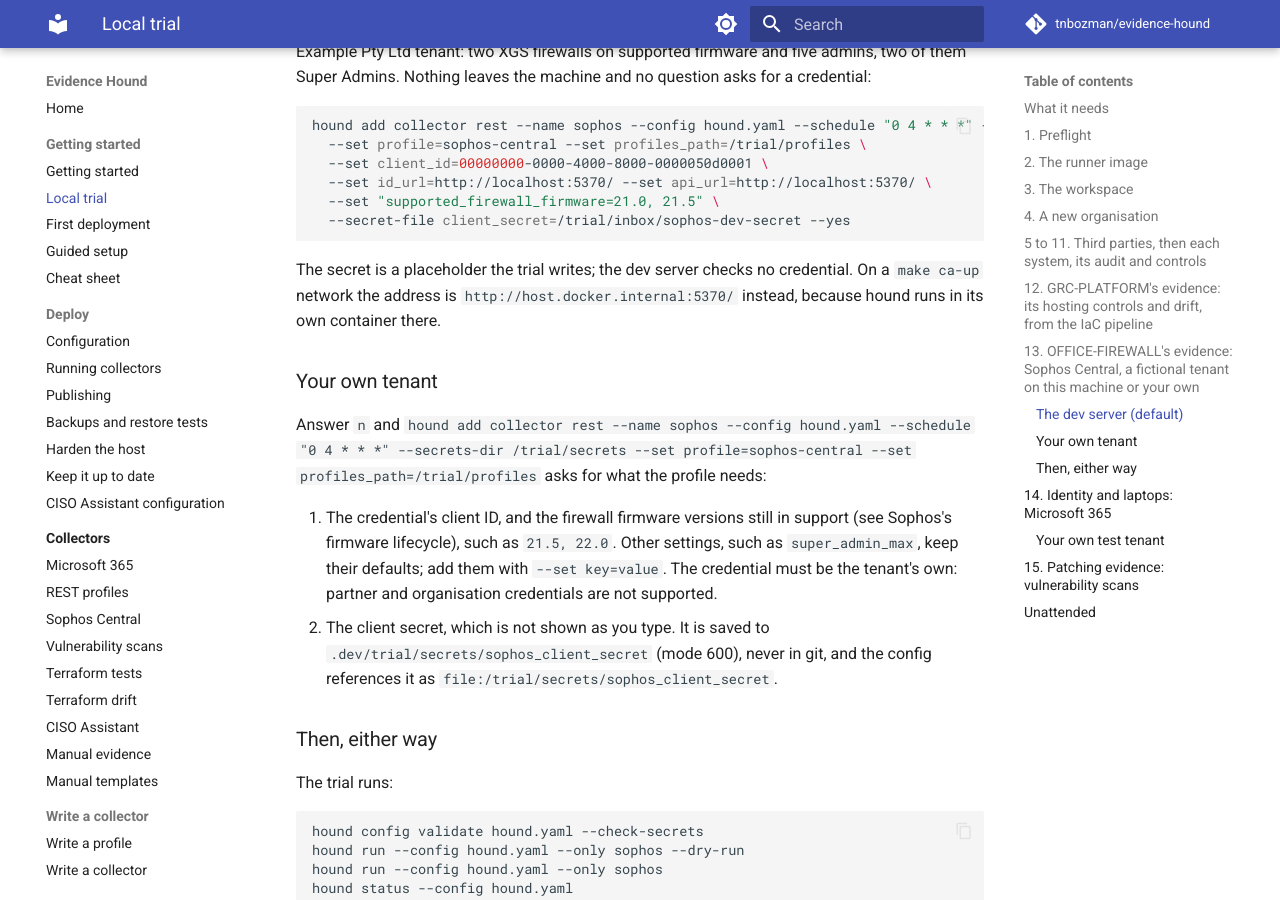
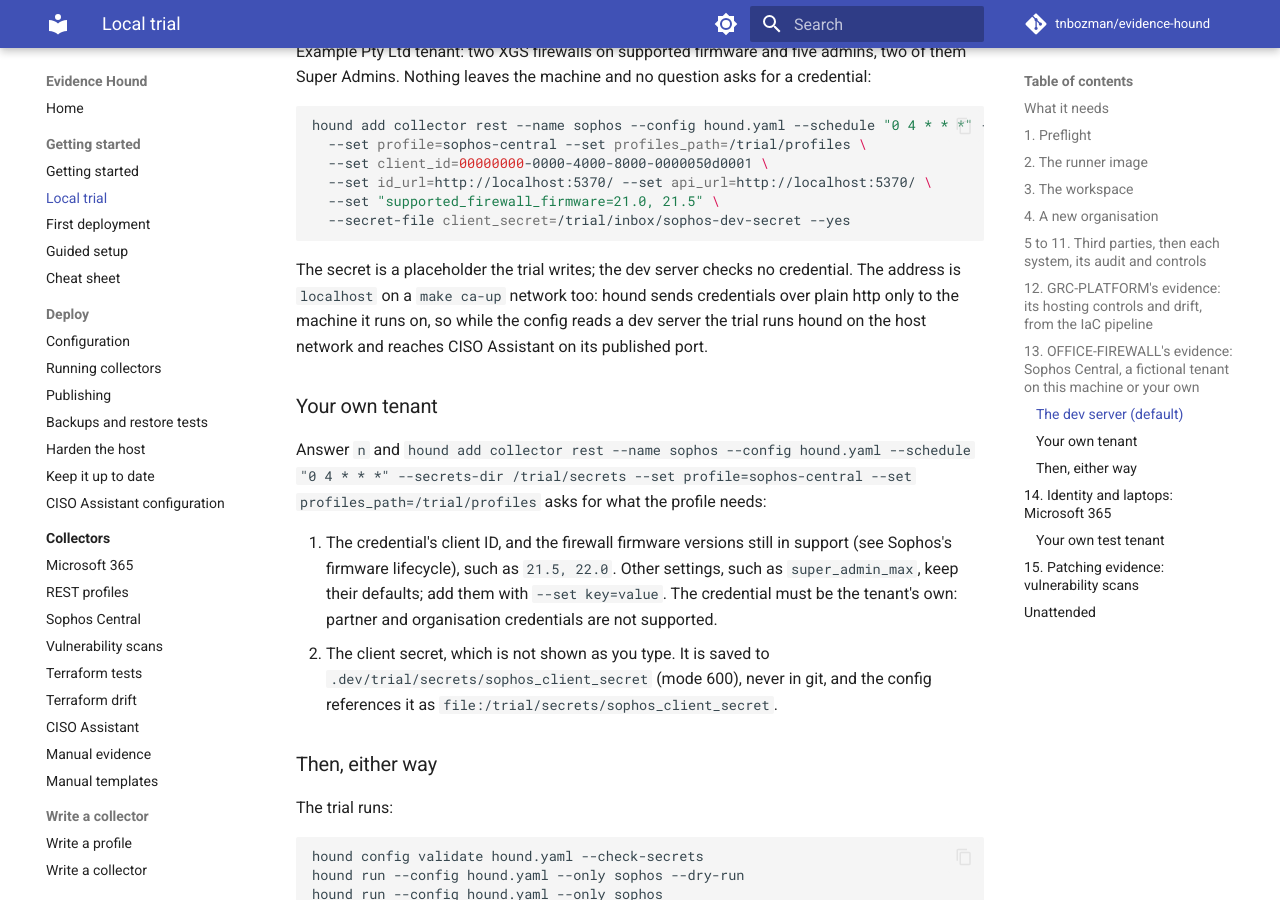
Before and after one commit to tnbozman/evidence-hound, an MkDocs documentation site: the page built from docs/tutorials/local-trial.md, in a window 1280 px wide and 900 px high, scrolled down 5766 px. Built offline with MkDocs 1.6.1 and Material for MkDocs 9.7.7, drawn with Linux system fonts in a browser that asks for light colours; comment, search, counter and statistics services are not loaded.

Commit message:
fix(s15-D6): the trial reaches its dev servers on localhost, running hound on the host network while it reads one [green]
Credentials go over plain http only to this machine, so host.docker.internal was refused on a make ca-up network.

Co-Authored-By: Claude Opus 5.5 <noreply@anthropic.com>
Claude-Session: https://claude.ai/code/session_01QC7Mi88DCzDgw6LYwYAYhv

````diff
--- a/docs/tutorials/local-trial.md
+++ b/docs/tutorials/local-trial.md
@@ -122,7 +122,7 @@ hound add collector rest --name sophos --config hound.yaml --schedule "0 4 * * *
   --secret-file client_secret=/trial/inbox/sophos-dev-secret --yes
 ```
 
-The secret is a placeholder the trial writes; the dev server checks no credential. On a `make ca-up` network the address is `http://host.docker.internal:5370/` instead, because hound runs in its own container there.
+The secret is a placeholder the trial writes; the dev server checks no credential. The address is `localhost` on a `make ca-up` network too: hound sends credentials over plain http only to the machine it runs on, so while the config reads a dev server the trial runs hound on the host network and reaches CISO Assistant on its published port.
 
 ### Your own tenant
 
````
Also changed, not shown: docs/sprints/s15-risk-threats-and-bia.md (+3 -3 lines), docs/tutorials/sophos-dev-server.md (+2 -1 lines), 2 other files.
